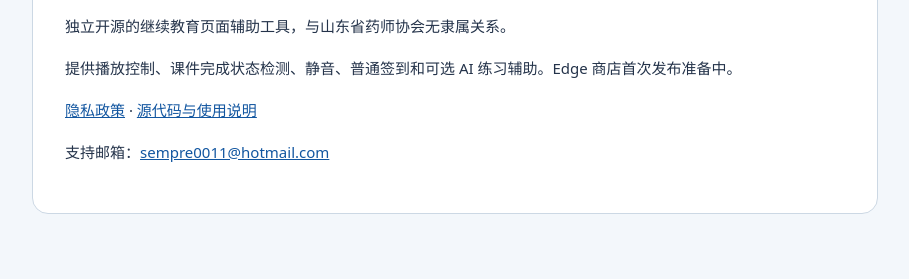
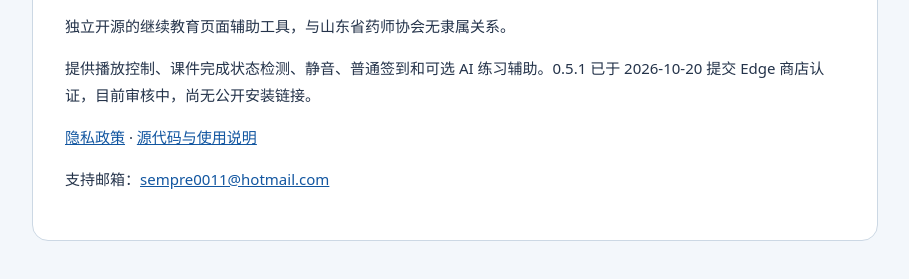
Before and after one commit to sx050907-png/sdlpa-learning-helper, a browser extension: page docs/index.html in a window 1280 px wide. Shown: the part 125-404 px from the top of the page, without its empty margins (185-1094 px from the left). Drawn offline with Linux system fonts and the light colour scheme.

Commit message:
Document Edge certification submission status

```diff
--- a/docs/index.html
+++ b/docs/index.html
@@ -1 +1 @@
-<!doctype html><html lang="zh-CN"><meta charset="utf-8"><meta name="viewport" content="width=device-width,initial-scale=1"><title>山东药师学习助手</title><link rel="stylesheet" href="style.css"><body><main><h1>山东药师学习助手</h1><p>独立开源的继续教育页面辅助工具，与山东省药师协会无隶属关系。</p><p>提供播放控制、课件完成状态检测、静音、普通签到和可选 AI 练习辅助。Edge 商店首次发布准备中。</p><p><a href="privacy.html">隐私政策</a> · <a href="https://github.com/sx050907-png/sdlpa-learning-helper">源代码与使用说明</a></p><p>支持邮箱：<a href="mailto:sempre0011@hotmail.com">sempre0011@hotmail.com</a></p></main></body></html>
+<!doctype html><html lang="zh-CN"><meta charset="utf-8"><meta name="viewport" content="width=device-width,initial-scale=1"><title>山东药师学习助手</title><link rel="stylesheet" href="style.css"><body><main><h1>山东药师学习助手</h1><p>独立开源的继续教育页面辅助工具，与山东省药师协会无隶属关系。</p><p>提供播放控制、课件完成状态检测、静音、普通签到和可选 AI 练习辅助。0.5.1 已于 2026-10-20 提交 Edge 商店认证，目前审核中，尚无公开安装链接。</p><p><a href="privacy.html">隐私政策</a> · <a href="https://github.com/sx050907-png/sdlpa-learning-helper">源代码与使用说明</a></p><p>支持邮箱：<a href="mailto:sempre0011@hotmail.com">sempre0011@hotmail.com</a></p></main></body></html>
```
Also changed, not shown: README.md.
